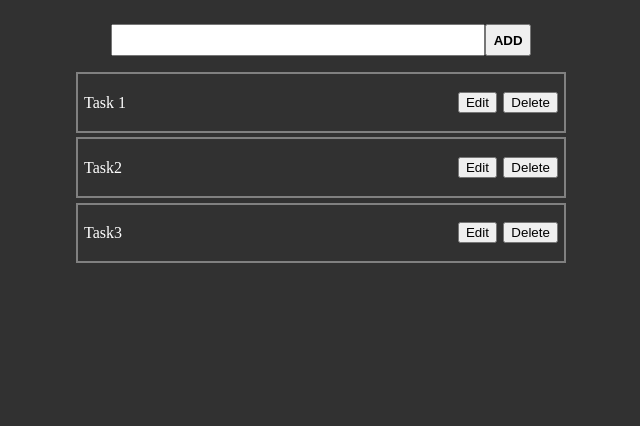
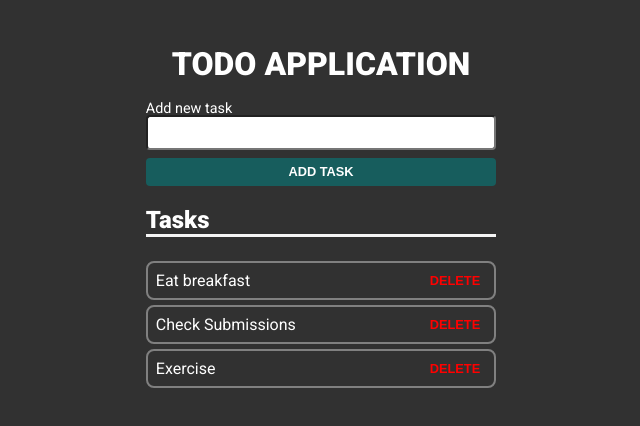
Before and after one commit to lrncedev/todo-app-vue, a Vue app: page / in a window 1280 px wide. Shown: the top 426 px of the page, without its empty margins (319-959 px from the left). Built offline with nearby package versions, Linux system fonts and the light colour scheme.

Commit message:
Commit 3: UI Change

```diff
--- a/src/App.vue
+++ b/src/App.vue
@@ -1,16 +1,19 @@
 <template>
   <div class="container">
+    <h1 id="app-title">Todo Application</h1>
     <div class="todo-list">
       <div class="todo-input">
-        <input type="text" name="task" id="task-input" v-model="taskInput">
-        <button id="task-btn" @click="addTask">Add</button>
+        <p id="todo-title">Add new task</p>
+        <input type="text" name="task" id="task-input" v-model="taskInput" >
+        <button id="task-btn" @click="addTask">Add Task</button>
       </div>
       <div class="todo-task">
+        <h2>Tasks</h2>
         <div class="task-list" v-for="todo in todoTask" :key="todo">
           <p class="task-input">{{ todo }}</p>
           <div class="task-control">
-            <button>Edit</button>
-            <button>Delete</button>
+            <!-- <button>Edit</button> -->
+            <button id="task-delete">Delete</button>
           </div>
         </div>
       </div>
@@ -26,7 +29,7 @@
   },
   data() {
     return {
-      todoTask: ['Task 1', 'Task2', 'Task3'],
+      todoTask: ['Eat breakfast', 'Check Submissions', 'Exercise'],
       taskInput: ''
     }
   },
@@ -41,6 +44,12 @@
 </script>
 
 <style lang="scss">
+@import url('https://fonts.googleapis.com/css2?family=Roboto:wght@100;300;400;900&display=swap');
+
+:root {
+  font-family: 'Roboto', sans-serif;
+}
+
 body {
   background-color: rgb(49, 49, 49);
 }
@@ -48,43 +57,75 @@
 .container {
   padding: 1em 3em;
 
+
+  #app-title {
+    text-align: center;
+    text-transform: uppercase;
+    color: white;
+    margin-bottom: 1em;
+  }
+
   .todo-list {
     width: 60%;
     margin-inline: auto;
 
     .todo-input {
-      width: 60%;
+      position: relative;
+      width: 50%;
       margin-inline: auto;
       display: flex;
-      align-items: center;
-      margin-bottom: 1em;
+      flex-direction: column;
+      gap: .5em;
+
+
+      #todo-title {
+        position: absolute;
+        top: -30px;
+        // text-transform: uppercase;
+        font-size: .9em;
+        color: white;
+        left: 0;
+      }
       #task-input {
-        width: 100%;
+        border-radius: 4px;
         padding: .5em;
+        font-size: .9rem;
+        font-weight: 900;
       }
 
       #task-btn {
         padding: .5em;
+        border-radius: 4px;
+        border: none;
+        background-color: rgb(23, 93, 93);
+        color: white;
+        font-size: .8rem;
         text-transform: uppercase;
-        font-weight: bold;
+        font-weight: 900;
       }
     }
 
     .todo-task {
-      width: 70%;
+      width: 50%;
       margin-inline: auto;
       color: white;
       display: flex;
       flex-direction: column;
       gap: .3em;
 
+      h2 {
+        border-bottom: 3px solid whitesmoke;
+      }
+
       .task-list {
-        padding: .2em .4em;
+        padding: .5em;
         display: flex;
         align-items: center;
         border: 2px solid gray;
+        border-radius: 8px;
 
         .task-input {
+          margin: 0;
           flex-grow: 1;
         }
 
@@ -92,6 +133,19 @@
           display: flex;
           gap: .4em;
 
+          > * {
+            height: 100%;
+            border: none;
+            background-color: transparent;
+          }
+
+          #task-delete {
+            color: red;
+            text-transform: uppercase;
+            font-size: .8em;
+            font-weight: 900;
+            cursor: pointer;
+          }
         }
       }
     }
```
